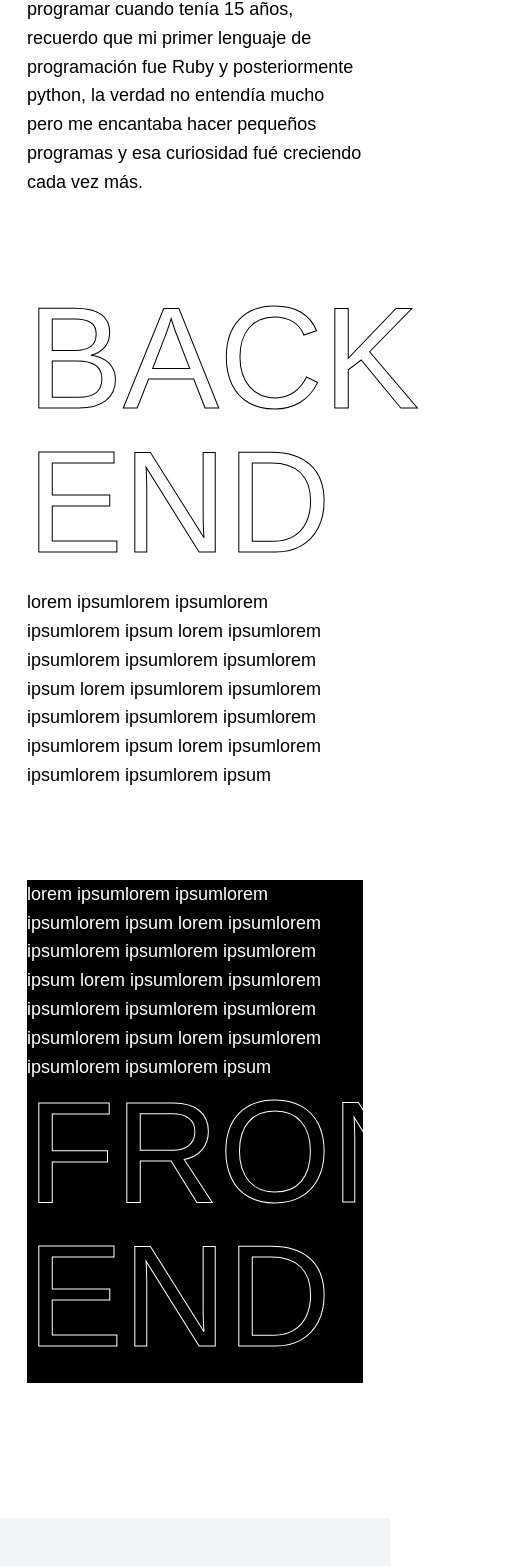
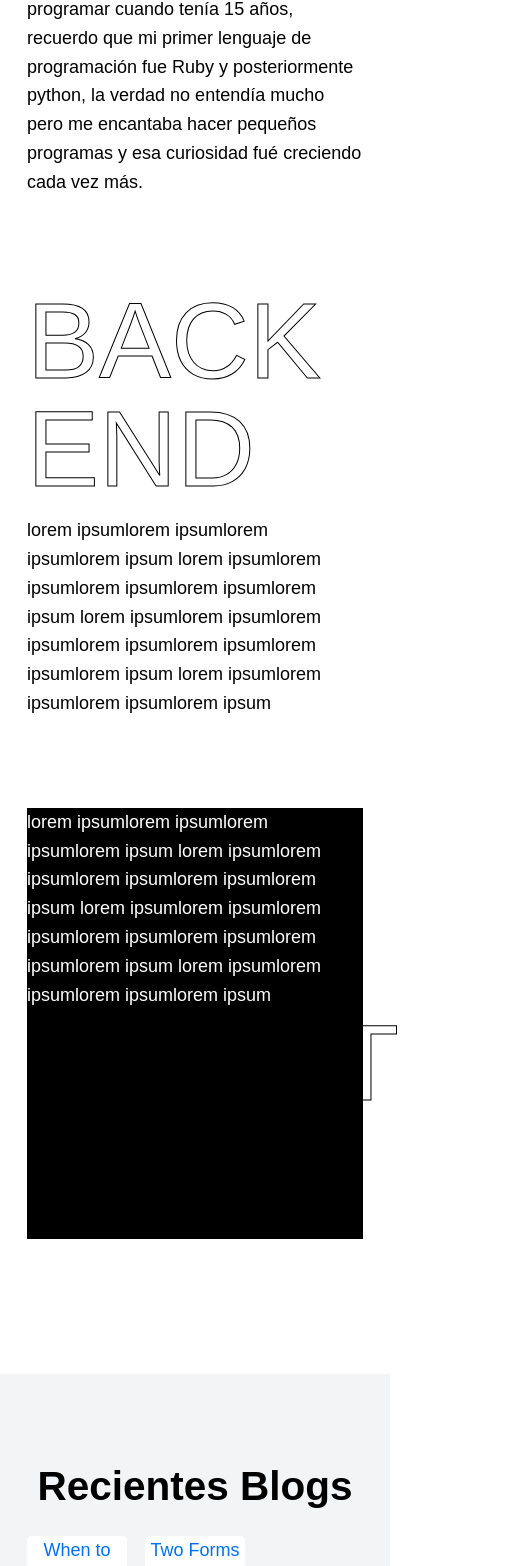
Before and after one commit to createdbyken/kenblog, a Next.js app: page / in a window 390 px wide. Shown: the part 789-2355 px from the top of the page, 523 px wide, since content can reach past the window. Built offline with nearby package versions, Linux system fonts and the light colour scheme.

Commit message:
created responsive text

```diff
--- a/pages/index.js
+++ b/pages/index.js
@@ -20,15 +20,16 @@
 						</p>
 					</div>
 
-					<div className="w-full md:w-1/2">
-
+					<div className="w-full md:w-1/2 bg-black">
 					</div>
 				</div>
 
 
 				<div className="flex items-center flex-wrap mb-20">
 					<div className="w-full md:w-1/2">
-						<h1 className="text-9xl text-gray-800 mb-3 trns_text_blk">BACK<br/>END</h1>
+						<p className="lg:text-9xl text-8xl text-gray-800 mb-3 trns_text_blk">
+							BACK<br/>END
+						</p>
 					</div>
 					<div className="w-full md:w-1/2">
 						<p>
@@ -48,7 +49,9 @@
 						</p>
 					</div>
 					<div className="w-full md:w-1/2">
-						<h1 className="text-9xl text-gray-800 mb-3 trns_text_wht">FRONT<br/>END</h1>
+						<p className="lg:text-9xl text-8xl text-gray-800 mb-3 trns_text_blk">
+							FRONT<br/>END
+						</p>
 					</div>
 				</div>
 			</section>
```
